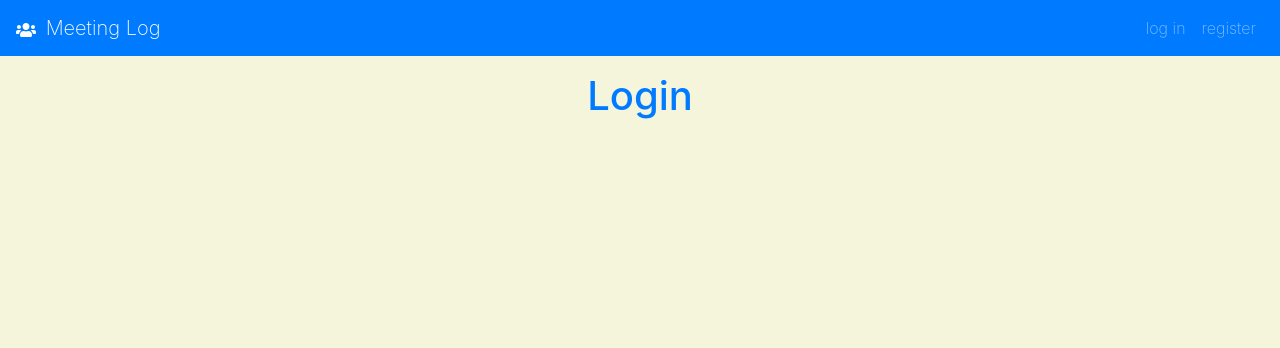
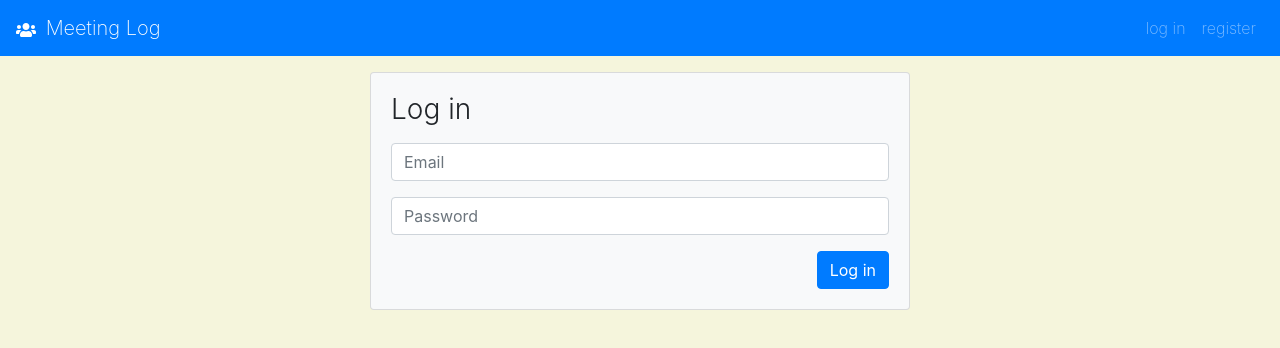
Before and after one commit to moudio/react-meeting-spa, a React (Create React App) app: page /login in a window 1280 px wide. Shown: the top 348 px of the page. Built offline with nearby package versions, Linux system fonts and the light colour scheme; no server answers.

Commit message:
add content for the login page

```diff
--- a/src/App.js
+++ b/src/App.js
@@ -47,11 +47,31 @@
     });
   };
 
+  logoutUser = (e) => {
+    e.preventDefault();
+    this.setState({
+      displayName: null,
+      userID: null,
+      user: null,
+    });
+    firebase
+      .auth()
+      .signOut()
+      .then(() => {
+        navigate('/login');
+      });
+  };
+
   render() {
     return (
       <div>
-        <Navigation user={this.state.user} />
-        {this.state.user && <Welcome userName={this.state.displayName} />}
+        <Navigation user={this.state.user} logoutUser={this.logoutUser} />
+        {this.state.user && (
+          <Welcome
+            userName={this.state.displayName}
+            logoutUser={this.logoutUser}
+          />
+        )}
         <Router>
           <Home path="/" user={this.state.user} />
           <Login path="/login" />
--- a/src/Login.js
+++ b/src/Login.js
@@ -3,9 +3,49 @@
 export default class Login extends Component {
   render() {
     return (
-      <div className="text-center mt-3">
-        <h1 className="text-primary">Login</h1>
-      </div>
+      <form className="mt-3">
+        <div className="container">
+          <div className="row justify-content-center">
+            <div className="col-lg-6">
+              <div className="card bg-light">
+                <div className="card-body">
+                  <h3 className="font-weight-light mb-3">Log in</h3>
+                  <section className="form-group">
+                    <label
+                      className="form-control-label sr-only"
+                      htmlFor="Email"
+                    >
+                      Email
+                    </label>
+                    <input
+                      required
+                      className="form-control"
+                      type="email"
+                      id="email"
+                      name="email"
+                      placeholder="Email"
+                    />
+                  </section>
+                  <section className="form-group">
+                    <input
+                      required
+                      className="form-control"
+                      type="password"
+                      name="password"
+                      placeholder="Password"
+                    />
+                  </section>
+                  <div className="form-group text-right mb-0">
+                    <button className="btn btn-primary" type="submit">
+                      Log in
+                    </button>
+                  </div>
+                </div>
+              </div>
+            </div>
+          </div>
+        </div>
+      </form>
     );
   }
 }
--- a/src/Navigation.js
+++ b/src/Navigation.js
@@ -5,7 +5,7 @@
 
 export default class Navigation extends Component {
   render() {
-    const { user } = this.props;
+    const { user, logoutUser } = this.props;
     return (
       <nav className="site-nav family-sans navbar navbar-expand bg-primary navbar-dark higher">
         <div className="container-fluid">
@@ -20,7 +20,7 @@
               </Link>
             )}
             {!user && (
-              <Link to="/login" className="nav-item nav-link" href="/login">
+              <Link to="/login" className="nav-item nav-link">
                 log in
               </Link>
             )}
@@ -35,7 +35,11 @@
             )}
 
             {user && (
-              <Link to="/logout" className="nav-item nav-link" href="/login">
+              <Link
+                to="/logout"
+                className="nav-item nav-link"
+                onClick={(e) => logoutUser(e)}
+              >
                 log out
               </Link>
             )}
--- a/src/Welcome.js
+++ b/src/Welcome.js
@@ -1,16 +1,21 @@
 import React, { Component } from 'react';
+import { Link } from '@reach/router';
 
 class Welcome extends Component {
   render() {
-    const { userName } = this.props;
+    const { userName, logoutUser } = this.props;
     return (
       <div className="text-center mt-3">
         <span className="text-secondary font-weight-bold pl-1">
           Welcome {userName}
         </span>
-        <a href="/" className="font-weight-bold text-primary pl-1">
+        <Link
+          to="/logout"
+          className="font-weight-bold text-primary pl-1"
+          onClick={(e) => logoutUser(e)}
+        >
           log out
-        </a>
+        </Link>
       </div>
     );
   }
```
